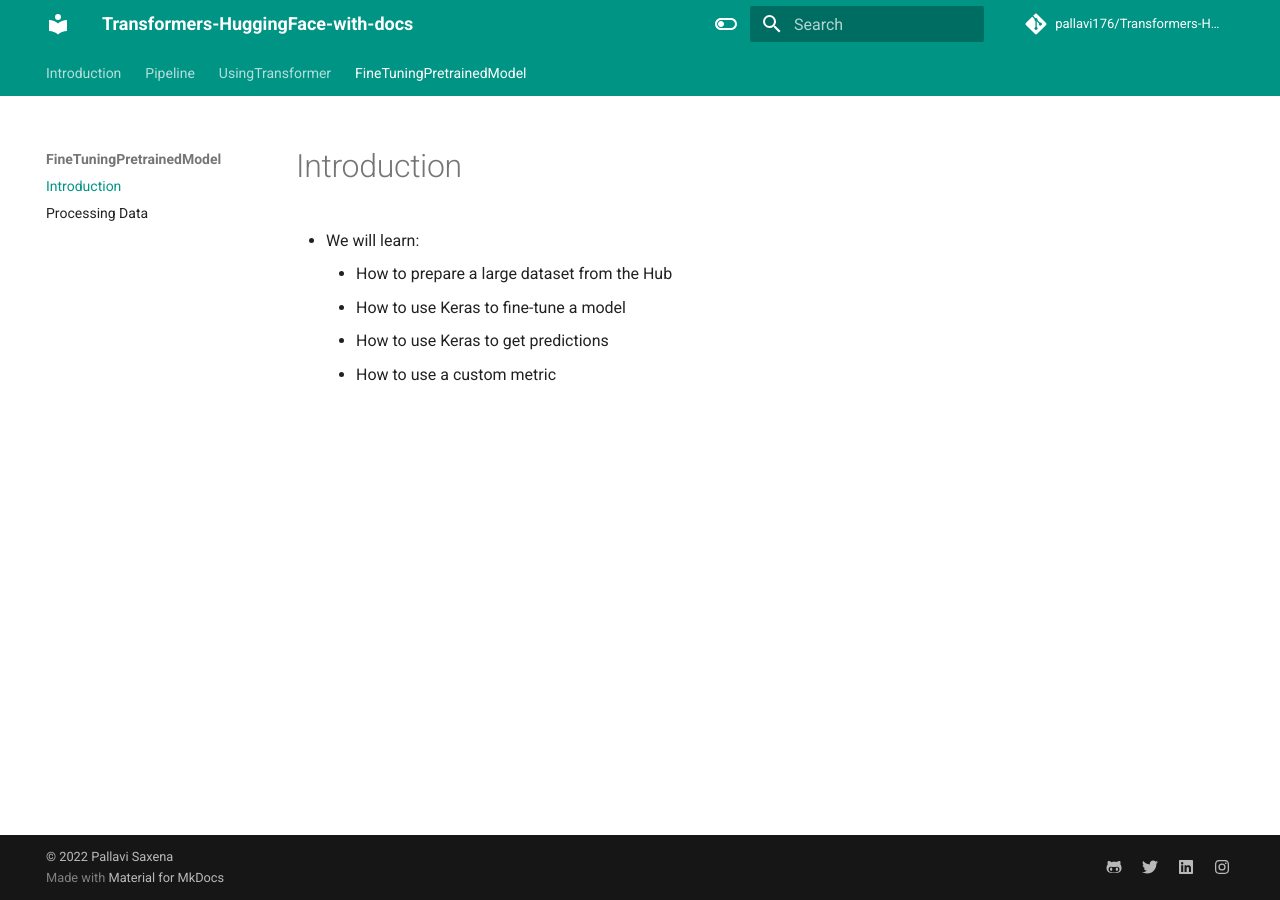
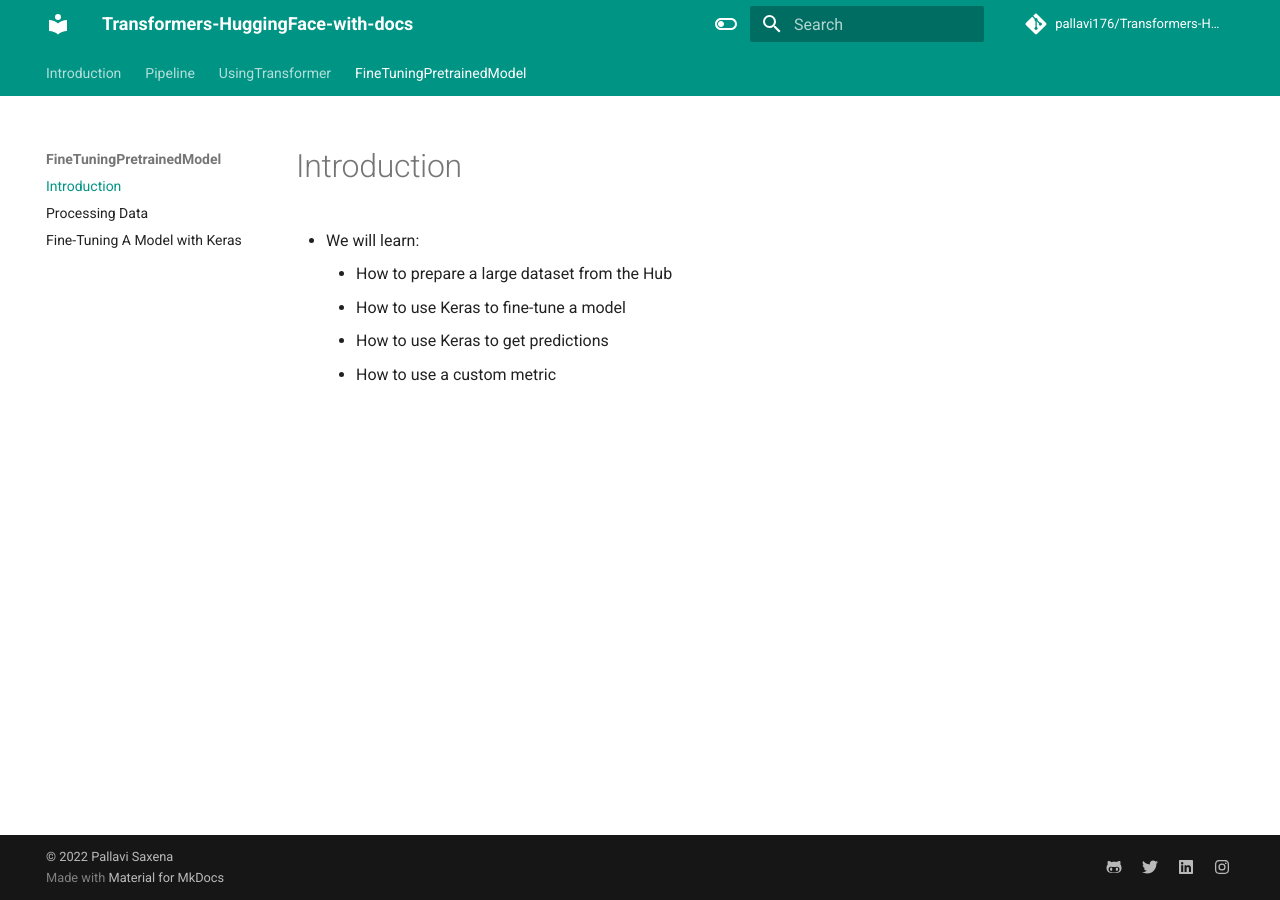
Before and after one commit to pallavi176/Transformers-HuggingFace-with-docs, an MkDocs documentation site: the page built from docs/3FineTuningPretrainedModel.md, in a window 1280 px wide. Built offline with MkDocs 1.6.1 and Material for MkDocs 9.7.7, drawn with Linux system fonts in a browser that asks for light colours; comment, search, counter and statistics services are not loaded.

Commit message:
fine-tuning a model doc added

```diff
--- a/mkdocs.yml
+++ b/mkdocs.yml
@@ -15,6 +15,7 @@
   - FineTuningPretrainedModel:
     - 3FineTuningPretrainedModel.md
     - Processing Data: 3_1ProcessingData.md
+    - Fine-Tuning A Model with Keras: 3_2ModelFineTuningWithKeras.md
 
 site_author: Pallavi Saxena
 site_description: >-
```
Also changed, not shown: docs/3_2ModelFineTuningWithKeras.md (added).
